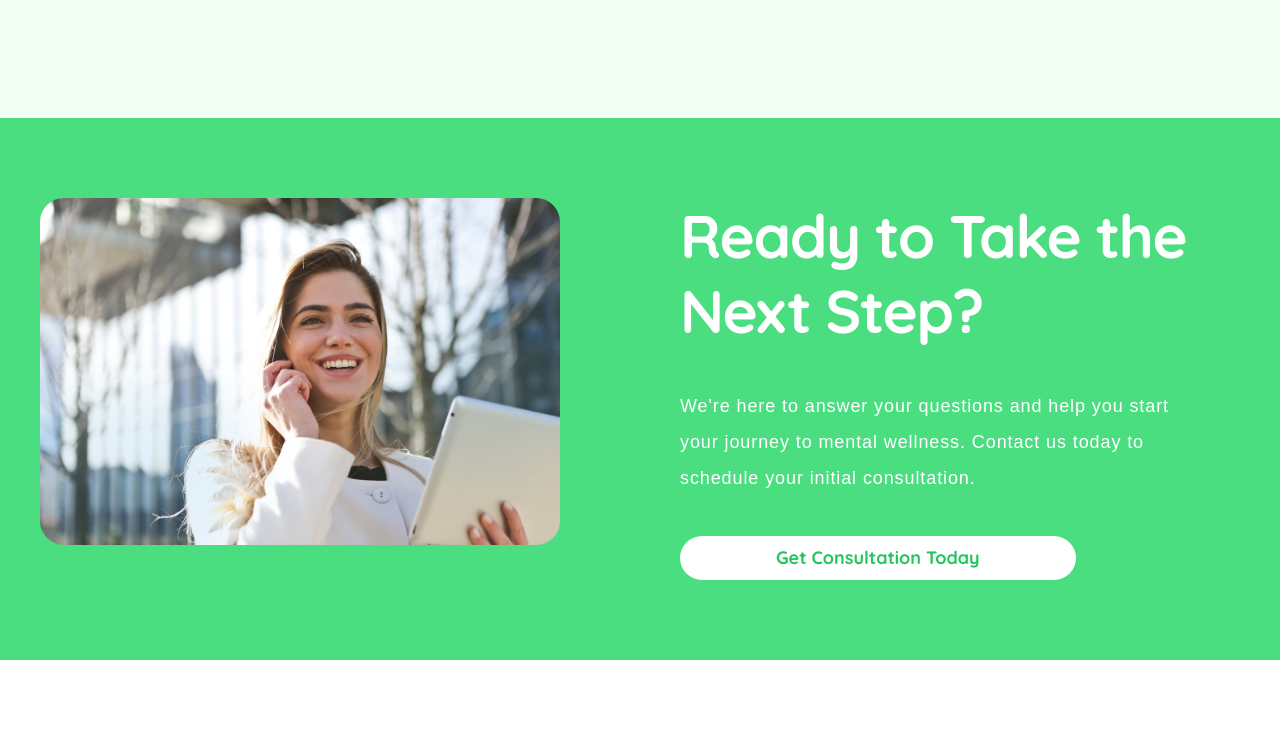
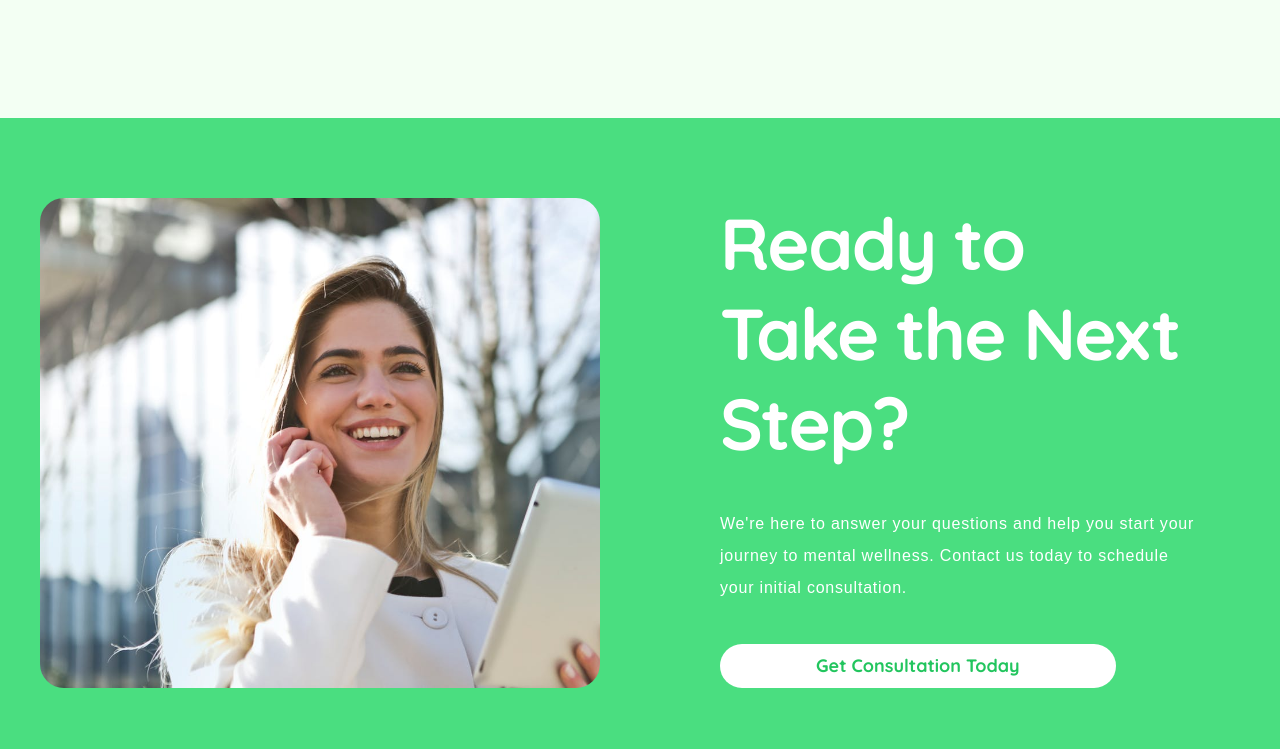
Before and after one commit to Quincy-Fer/Harmony-Therapy-Website, a React (Vite) app: page / in a window 1280 px wide. Shown: the part 6653-7402 px from the top of the page. Built offline with nearby package versions, Linux system fonts and the light colour scheme.

Commit message:
Adjust final cta

```diff
--- a/src/Sections/FinalCTA.jsx
+++ b/src/Sections/FinalCTA.jsx
@@ -12,22 +12,22 @@ const FinalCTA = () => {
 
   return (
     <section className="w-full mt-20 bg-green-400 mx-auto" id="contact">
-      <div className="flex">
+      <div className="grid md:grid-cols-2">
         {/* img left */}
-        <div className="flex-1 p-10 rounded-3xl my-10">
-          <img src={cta} alt="Contact foto" className="rounded-3xl" />
+        <div className=" p-10 rounded-3xl my-10">
+          <img src={cta} alt="Contact foto" className="rounded-3xl h-full object-cover" />
         </div>
         {/* Right col */}
-        <div className="flex-1 p-20">
+        <div className=" p-20">
           <div className=" ">
             <h2
-              className="text-white text-[60px] max-w-[600px] font-bold font-quicksand
+              className="text-white md:text-[44px] lg:text-[72px] lg:max-w-[780px] font-bold font-quicksand
          leading-tight tracking-tight "
             >
               Ready to Take the Next Step?
             </h2>
             <p
-              className="font-nunito max-w-[600px] text-lg  text-white tracking-wider leading-loose
+              className="font-nunito max-w-[600px] text-base  text-white tracking-wider leading-loose
           mt-10 mb-10 "
             >
               We're here to answer your questions and help you start your
```
